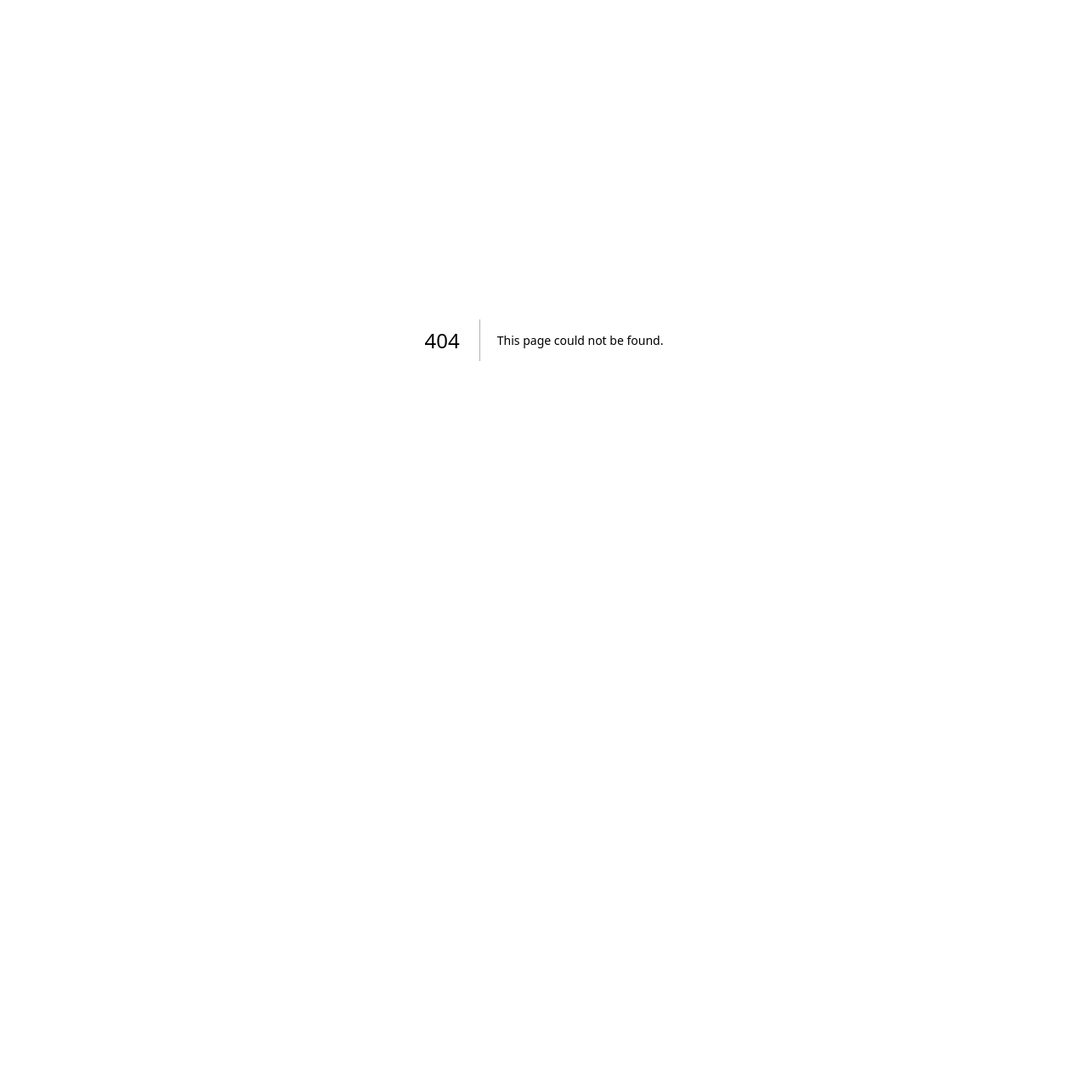
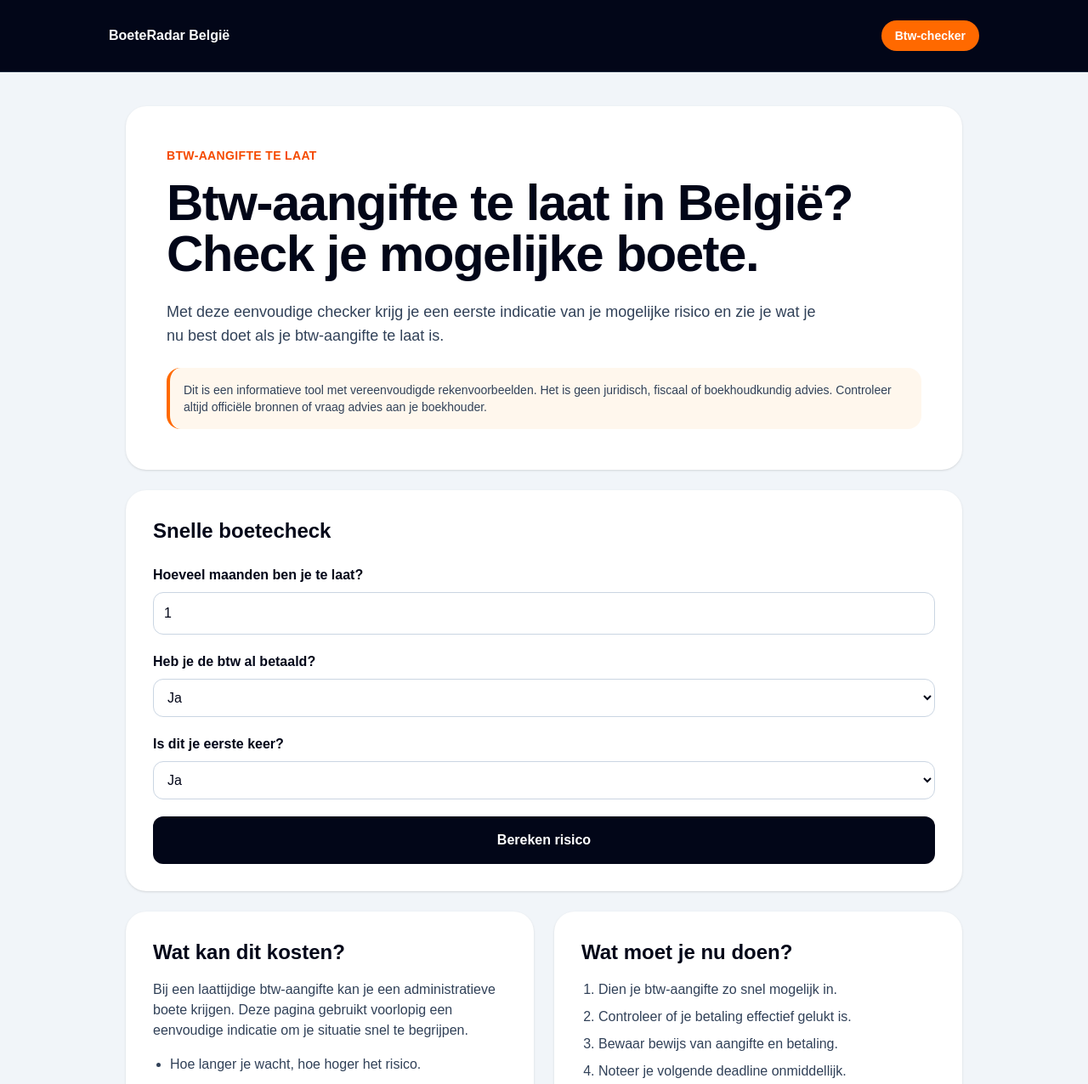
Before and after one commit to NathanVerd/Boeteradar, a Next.js app: page /btw-aangifte-te-laat in a window 1280 px wide. Before the commit this address had no page. Shown: the top 1276 px of the page at 85% size. Before the commit the page ends 800 px from the top, so only its background shows below. Built offline with nearby package versions, Linux system fonts and the light colour scheme.

Commit message:
Add btw aangifte te laat checker page

```diff
--- /dev/null
+++ b/app/btw-aangifte-te-laat/page.tsx
@@ -0,0 +1,233 @@
+"use client";
+
+import Link from "next/link";
+import { useState } from "react";
+
+export default function BtwAangifteTeLaatPage() {
+  const [monthsLate, setMonthsLate] = useState(1);
+  const [paid, setPaid] = useState("yes");
+  const [firstTime, setFirstTime] = useState("yes");
+  const [calculated, setCalculated] = useState(false);
+
+  const safeMonths = Math.max(0, Number(monthsLate));
+  const cappedMonths = Math.min(safeMonths, 5);
+  const estimatedFine = cappedMonths * 100;
+
+  let risk = "Laag tot middelmatig";
+
+  if (safeMonths >= 3 || paid === "no" || firstTime === "no") {
+    risk = "Hoog";
+  }
+
+  return (
+    <main className="min-h-screen bg-slate-100 text-slate-950">
+      <header className="border-b border-slate-800 bg-slate-950 px-6 py-6 text-white">
+        <div className="mx-auto flex max-w-5xl items-center justify-between">
+          <Link href="/" className="font-black text-white">
+            BoeteRadar België
+          </Link>
+
+          <span className="rounded-full bg-orange-500 px-4 py-2 text-sm font-bold">
+            Btw-checker
+          </span>
+        </div>
+      </header>
+
+      <section className="mx-auto max-w-5xl px-5 py-10">
+        <div className="rounded-3xl bg-white p-8 shadow-sm md:p-12">
+          <p className="mb-4 text-sm font-bold uppercase tracking-wide text-orange-600">
+            Btw-aangifte te laat
+          </p>
+
+          <h1 className="max-w-4xl text-4xl font-black tracking-tight md:text-6xl">
+            Btw-aangifte te laat in België? Check je mogelijke boete.
+          </h1>
+
+          <p className="mt-6 max-w-3xl text-lg text-slate-700">
+            Met deze eenvoudige checker krijg je een eerste indicatie van je
+            mogelijke risico en zie je wat je nu best doet als je btw-aangifte
+            te laat is.
+          </p>
+
+          <div className="mt-6 rounded-2xl border-l-4 border-orange-500 bg-orange-50 p-4 text-sm text-slate-700">
+            Dit is een informatieve tool met vereenvoudigde rekenvoorbeelden.
+            Het is geen juridisch, fiscaal of boekhoudkundig advies. Controleer
+            altijd officiële bronnen of vraag advies aan je boekhouder.
+          </div>
+        </div>
+
+        <div className="mt-6 rounded-3xl bg-white p-8 shadow-sm">
+          <h2 className="text-2xl font-black">Snelle boetecheck</h2>
+
+          <div className="mt-6 grid gap-5">
+            <label className="font-bold">
+              Hoeveel maanden ben je te laat?
+              <input
+                type="number"
+                min="0"
+                max="24"
+                value={monthsLate}
+                onChange={(e) => setMonthsLate(Number(e.target.value))}
+                className="mt-2 w-full rounded-xl border border-slate-300 p-3 font-normal"
+              />
+            </label>
+
+            <label className="font-bold">
+              Heb je de btw al betaald?
+              <select
+                value={paid}
+                onChange={(e) => setPaid(e.target.value)}
+                className="mt-2 w-full rounded-xl border border-slate-300 p-3 font-normal"
+              >
+                <option value="yes">Ja</option>
+                <option value="no">Nee</option>
+              </select>
+            </label>
+
+            <label className="font-bold">
+              Is dit je eerste keer?
+              <select
+                value={firstTime}
+                onChange={(e) => setFirstTime(e.target.value)}
+                className="mt-2 w-full rounded-xl border border-slate-300 p-3 font-normal"
+              >
+                <option value="yes">Ja</option>
+                <option value="no">Nee</option>
+              </select>
+            </label>
+
+            <button
+              onClick={() => setCalculated(true)}
+              className="rounded-xl bg-slate-950 px-5 py-4 font-bold text-white hover:bg-slate-800"
+            >
+              Bereken risico
+            </button>
+          </div>
+
+          {calculated && (
+            <div className="mt-6 rounded-2xl border border-emerald-300 bg-emerald-50 p-5">
+              <h3 className="text-xl font-black">Jouw indicatie</h3>
+
+              <p className="mt-3">
+                <strong>Risiconiveau:</strong> {risk}
+              </p>
+
+              <p className="mt-2">
+                <strong>Ruwe indicatie administratieve boete:</strong> ongeveer €
+                {estimatedFine}
+              </p>
+
+              <p className="mt-3 text-sm text-slate-700">
+                Deze berekening gebruikt een eenvoudige vuistregel van €100 per
+                maand vertraging met een maximum van €500. De echte sanctie kan
+                afwijken door je concrete situatie, eerdere fouten, betaling en
+                beoordeling door de administratie.
+              </p>
+
+              <p className="mt-3 font-bold">
+                Beste actie: dien je aangifte zo snel mogelijk in en betaal
+                openstaande btw zo snel mogelijk.
+              </p>
+            </div>
+          )}
+        </div>
+
+        <div className="mt-6 grid gap-6 md:grid-cols-2">
+          <section className="rounded-3xl bg-white p-8 shadow-sm">
+            <h2 className="text-2xl font-black">Wat kan dit kosten?</h2>
+
+            <p className="mt-4 text-slate-700">
+              Bij een laattijdige btw-aangifte kan je een administratieve boete
+              krijgen. Deze pagina gebruikt voorlopig een eenvoudige indicatie
+              om je situatie snel te begrijpen.
+            </p>
+
+            <ul className="mt-4 list-disc space-y-2 pl-5 text-slate-700">
+              <li>Hoe langer je wacht, hoe hoger het risico.</li>
+              <li>Herhaling maakt je situatie vaak ernstiger.</li>
+              <li>Te late betaling kan extra gevolgen hebben.</li>
+              <li>De officiële beoordeling kan afwijken van deze indicatie.</li>
+            </ul>
+          </section>
+
+          <section className="rounded-3xl bg-white p-8 shadow-sm">
+            <h2 className="text-2xl font-black">Wat moet je nu doen?</h2>
+
+            <ol className="mt-4 list-decimal space-y-2 pl-5 text-slate-700">
+              <li>Dien je btw-aangifte zo snel mogelijk in.</li>
+              <li>Controleer of je betaling effectief gelukt is.</li>
+              <li>Bewaar bewijs van aangifte en betaling.</li>
+              <li>Noteer je volgende deadline onmiddellijk.</li>
+              <li>Vraag je boekhouder om je situatie te controleren.</li>
+            </ol>
+          </section>
+        </div>
+
+        <section className="mt-6 rounded-3xl bg-white p-8 shadow-sm">
+          <h2 className="text-2xl font-black">Wanneer moet je extra opletten?</h2>
+
+          <div className="mt-4 grid gap-4 md:grid-cols-3">
+            <div className="rounded-2xl bg-slate-50 p-5">
+              <h3 className="font-black">Je bent meerdere maanden te laat</h3>
+              <p className="mt-2 text-sm text-slate-700">
+                Hoe langer de vertraging, hoe groter de kans dat je situatie
+                ernstig wordt beoordeeld.
+              </p>
+            </div>
+
+            <div className="rounded-2xl bg-slate-50 p-5">
+              <h3 className="font-black">Je hebt nog niet betaald</h3>
+              <p className="mt-2 text-sm text-slate-700">
+                Een laattijdige aangifte gecombineerd met openstaande betaling
+                is risicovoller.
+              </p>
+            </div>
+
+            <div className="rounded-2xl bg-slate-50 p-5">
+              <h3 className="font-black">Het is niet je eerste keer</h3>
+              <p className="mt-2 text-sm text-slate-700">
+                Herhaalde fouten kunnen zwaarder wegen dan een eerste
+                vergissing.
+              </p>
+            </div>
+          </div>
+        </section>
+
+        <section className="mt-6 rounded-3xl border-2 border-dashed border-slate-300 bg-white p-8">
+          <h2 className="text-2xl font-black">
+            Gratis deadline checklist binnenkort
+          </h2>
+
+          <p className="mt-3 max-w-2xl text-slate-700">
+            Binnenkort kun je hier een eenvoudige checklist downloaden om je
+            btw-deadlines, betalingen en bewijsstukken beter bij te houden.
+          </p>
+
+          <button className="mt-5 rounded-xl bg-slate-950 px-5 py-3 font-bold text-white opacity-60">
+            Binnenkort beschikbaar
+          </button>
+        </section>
+
+        <section className="mt-6 rounded-3xl bg-white p-8 shadow-sm">
+          <h2 className="text-2xl font-black">Officiële bronnen</h2>
+
+          <p className="mt-4 text-slate-700">
+            Deze pagina moet nog gekoppeld worden aan gecontroleerde officiële
+            bronnen. Voor concrete beslissingen controleer je best FOD Financiën
+            of vraag je advies aan je boekhouder.
+          </p>
+        </section>
+
+        <div className="mt-8">
+          <Link href="/" className="font-bold text-slate-700 hover:text-slate-950">
+            ← Terug naar alle checks
+          </Link>
+        </div>
+      </section>
+
+      <footer className="px-6 py-8 text-center text-sm text-slate-500">
+        © 2026 BoeteRadar België — Informatieve tool, geen juridisch advies.
+      </footer>
+    </main>
+  );
+}
```
